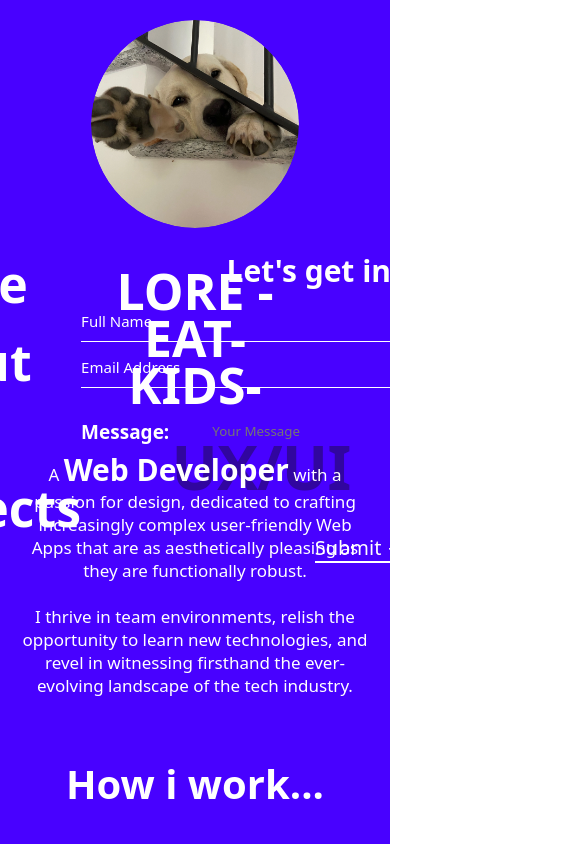
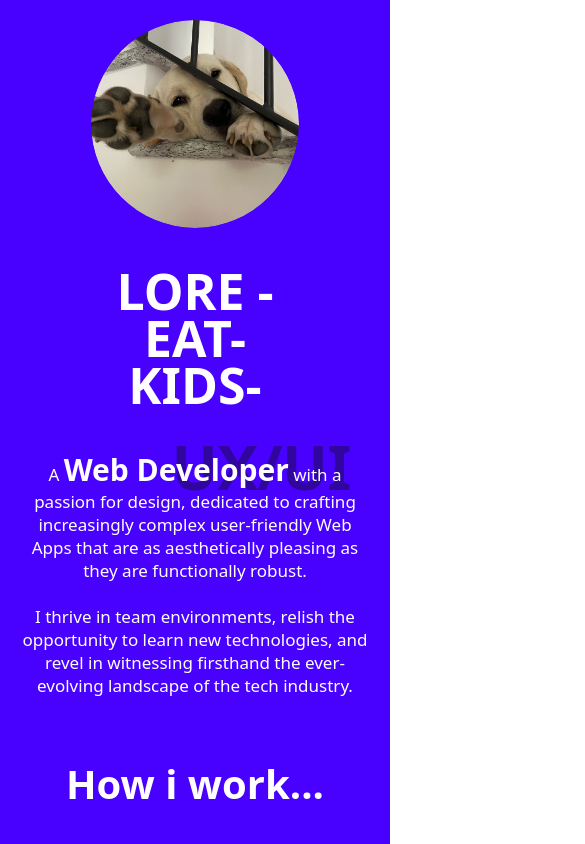
Before and after one commit to LoreEatKids/LoreEatKids-Portfolio, a plain HTML site: page index.html in a window 390 px wide. Shown: the top 844 px of the page, 585 px wide, since content can reach past the window. Drawn offline with nearby package versions, Linux system fonts and the light colour scheme; files whose address does not match are found by name.

Commit message:
add full responsive pages

```diff
--- a/scss/_responsive.scss
+++ b/scss/_responsive.scss
@@ -1,5 +1,5 @@
 @include screen-lg {
-  .menu {
+  .menu, .red {
     display: none !important;
   }
 
@@ -20,9 +20,8 @@
   }
 
   @media screen and (max-width: 1150px) {
-    .blue {
-      height: auto !important;
-    }
+    .blue, .yellow { height: auto !important; }
+    .blue main { height: 450px; }
 
     header {
       padding: 5% 5% !important;
@@ -81,13 +80,22 @@
     }
 
     @include screen-sl {
-      .white {
-        height: 135vh !important;
+      .blue {
+        height: 190vh !important;
+        main {height: unset !important;}
       }
+      .yellow { height: 145vh !important; }
+      .white { height: 130vh !important; }
+
       main .row {
         flex-direction: column;
         margin-top: 20px;
         gap: 20px;
+      }
+
+      .project {
+        min-width: 383px !important;
+        height: 214px !important;
       }
     }
 
@@ -96,5 +104,31 @@
         gap: 60px;
       }
     }
+
+    @media screen and (max-width: 400px) {
+      .project {
+        min-width: 315px !important;
+        height: 165px !important;
+      }
+    }
   }
 }
+
+@media screen and (max-width: 1000px) and (max-height: 750px) {
+  .white { height: 160vh !important; }
+}
+
+@media screen and (max-width: 600px) and (max-height: 770px) {
+  .blue { height: 200vh !important; }
+  .white { height: auto !important;  padding: 100px 0; }
+}
+
+@media screen and (max-width: 385px) and (max-height: 740px) {
+  .yellow { height: auto !important; }
+  .blue { height: 205vh !important; }
+  .white { padding: 150px 0 !important; }
+}
+
+@media screen and (max-width: 385px) and (max-height: 700px) {
+  .blue { height: 225vh !important; }
+}
--- a/scss/main.scss
+++ b/scss/main.scss
@@ -1,5 +1,4 @@
-@import "config", "responsive";
-@import "red", "blue", "yellow", "white";
+@import "config", "responsive", "red", "blue", "yellow", "white";
 
 .container {
   height: 100%;
```
Also changed, not shown: dist/main.css, 1 other file.
